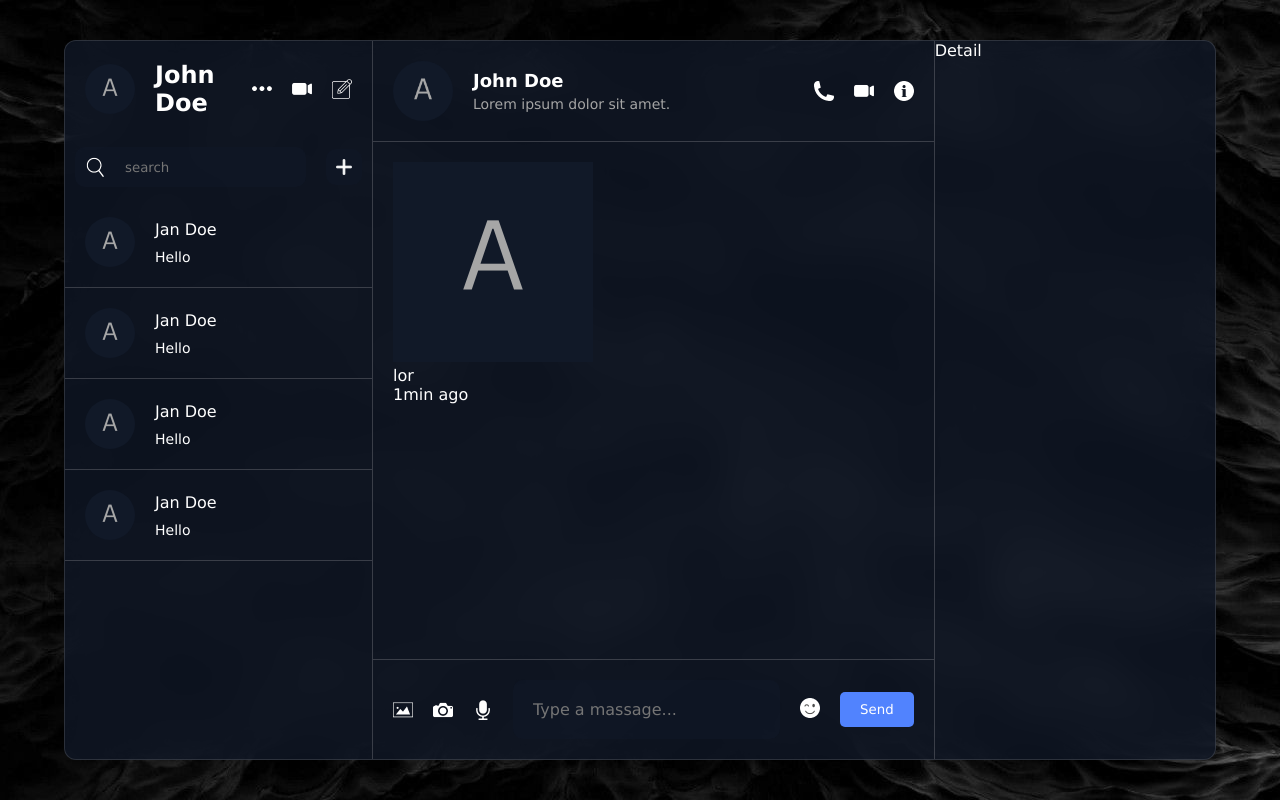
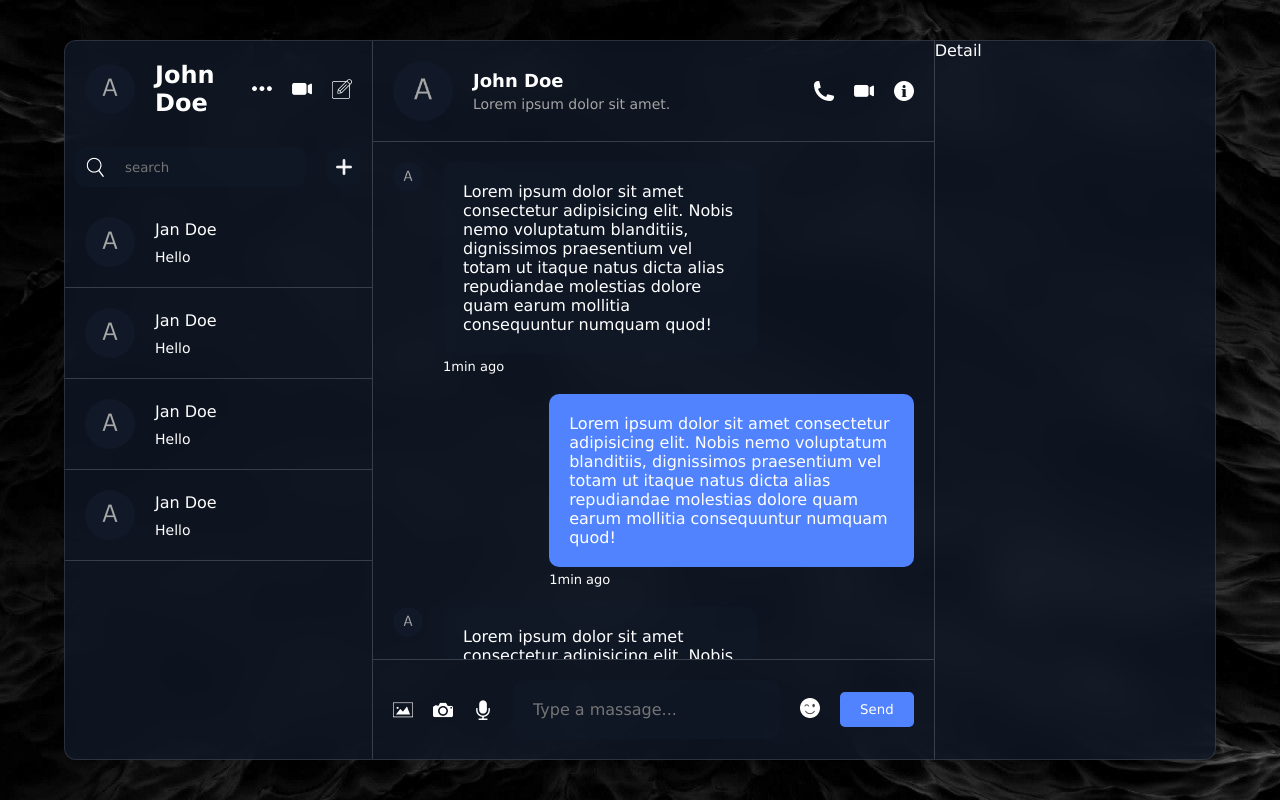
Before and after one commit to mohammadhoseinbaba/chatapp, a React (Vite) app: page / in a window 1280 px wide. Built offline with nearby package versions, Linux system fonts and the light colour scheme; the HTML template or start-up script is replaced by a standard one.

Commit message:
finishing the chat design

```diff
--- a/src/components/chat/Chat.jsx
+++ b/src/components/chat/Chat.jsx
@@ -26,10 +26,59 @@ setText((prev)=>prev+e.emoji)
         </div>
       </div>
       <div className="center">
+      <div className="message">
+          <img src="./avatar.png" alt="" />
+          <div className="texts">
+            <p>Lorem ipsum dolor sit amet consectetur adipisicing elit. Nobis
+              nemo voluptatum blanditiis, dignissimos praesentium vel
+               totam ut itaque natus dicta alias repudiandae molestias
+              dolore quam earum mollitia consequuntur numquam quod!</p>
+            <span>1min ago</span>
+          </div>
+        </div>
+        <div className="message own">
+          <div className="texts">
+            <p>Lorem ipsum dolor sit amet consectetur adipisicing elit. Nobis
+              nemo voluptatum blanditiis, dignissimos praesentium vel
+               totam ut itaque natus dicta alias repudiandae molestias
+              dolore quam earum mollitia consequuntur numquam quod!</p>
+            <span>1min ago</span>
+          </div>
+        </div><div className="message">
+          <img src="./avatar.png" alt="" />
+          <div className="texts">
+            <p>Lorem ipsum dolor sit amet consectetur adipisicing elit. Nobis
+              nemo voluptatum blanditiis, dignissimos praesentium vel
+               totam ut itaque natus dicta alias repudiandae molestias
+              dolore quam earum mollitia consequuntur numquam quod!</p>
+            <span>1min ago</span>
+          </div>
+        </div><div className="message own">
+          <div className="texts">
+            <p>Lorem ipsum dolor sit amet consectetur adipisicing elit. Nobis
+              nemo voluptatum blanditiis, dignissimos praesentium vel
+               totam ut itaque natus dicta alias repudiandae molestias
+              dolore quam earum mollitia consequuntur numquam quod!</p>
+            <span>1min ago</span>
+          </div>
+        </div>
         <div className="message">
           <img src="./avatar.png" alt="" />
           <div className="texts">
-            <p>lor</p>
+            <p>Lorem ipsum dolor sit amet consectetur adipisicing elit. Nobis
+              nemo voluptatum blanditiis, dignissimos praesentium vel
+               totam ut itaque natus dicta alias repudiandae molestias
+              dolore quam earum mollitia consequuntur numquam quod!</p>
+            <span>1min ago</span>
+          </div>
+        </div>
+        <div className="message own">
+          <div className="texts">
+            <img src="./bg1.jpg" alt="" />
+            <p>Lorem ipsum dolor sit amet consectetur adipisicing elit. Nobis
+              nemo voluptatum blanditiis, dignissimos praesentium vel
+               totam ut itaque natus dicta alias repudiandae molestias
+              dolore quam earum mollitia consequuntur numquam quod!</p>
             <span>1min ago</span>
           </div>
         </div>
--- a/src/components/chat/chat.css
+++ b/src/components/chat/chat.css
@@ -52,8 +52,58 @@
 }
 }
 .center{
+    padding: 20px;
 flex: 1;
-padding: 20px;
+overflow: scroll;
+display: flex;
+flex-direction: column;
+gap: 20px;
+
+.message{
+    max-width: 70%;
+    display: flex;
+    gap: 20px;
+
+&.own{
+    align-self: flex-end;
+
+    .texts{
+        p{
+            background-color: #5183fe;
+
+        }
+    }
+}
+img{
+width: 30px;
+height: 30px;
+border-radius: 50%;
+object-fit: cover;
+}
+.texts{
+flex: 1;
+display: flex;
+flex-direction: column;
+gap: 5px;
+
+img{
+    width: 100%;
+    height: 300px;
+    border-radius: 10px;
+    object-fit: cover;
+}
+
+}
+p{
+    padding: 20px;
+    background-color: rgba(17,25,40,0.5);
+    border-radius: 10px;
+}
+span{
+    font-size: 13px;
+
+}
+}
 }
 .bottom{
     display: flex;
```
